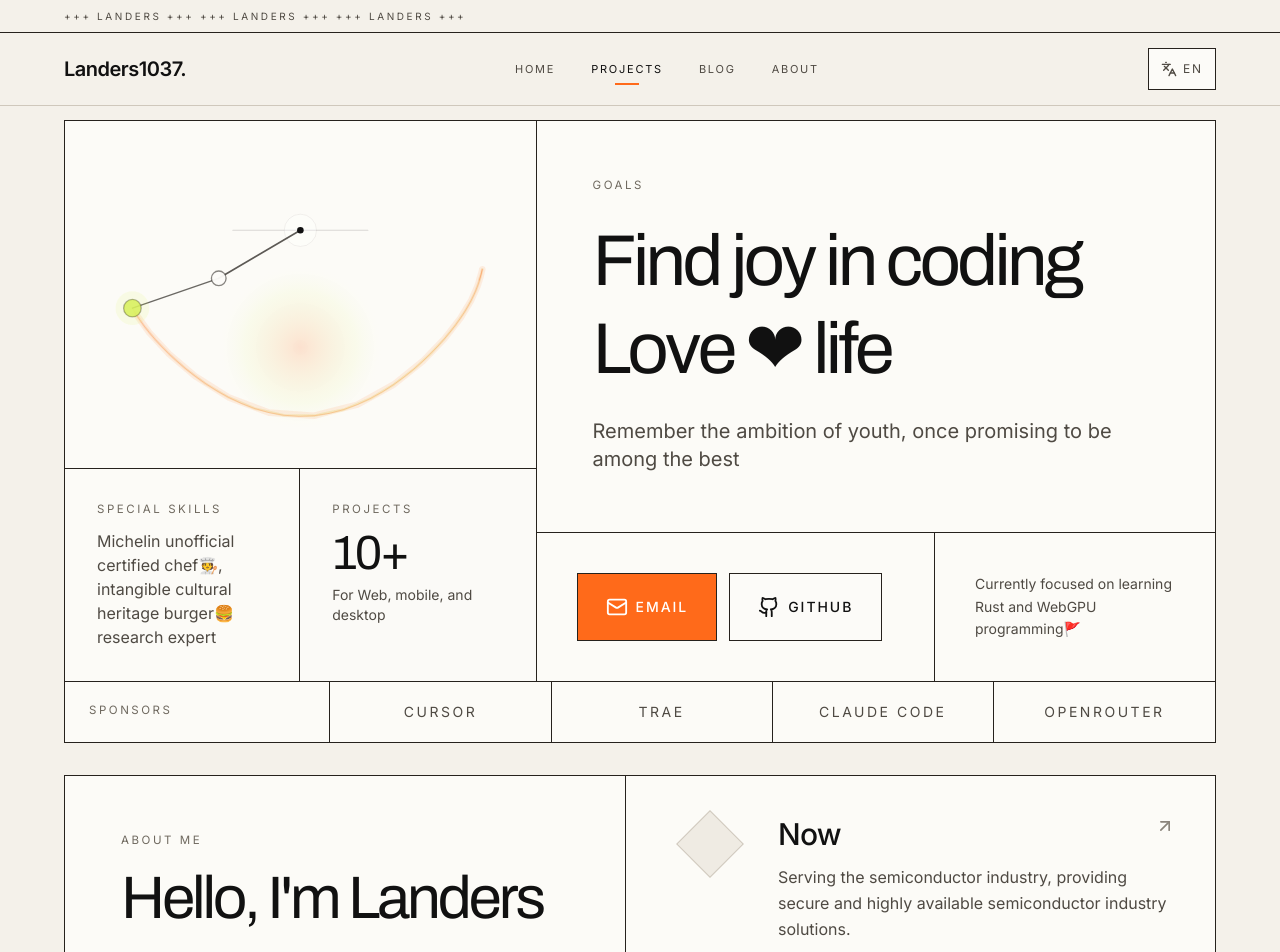
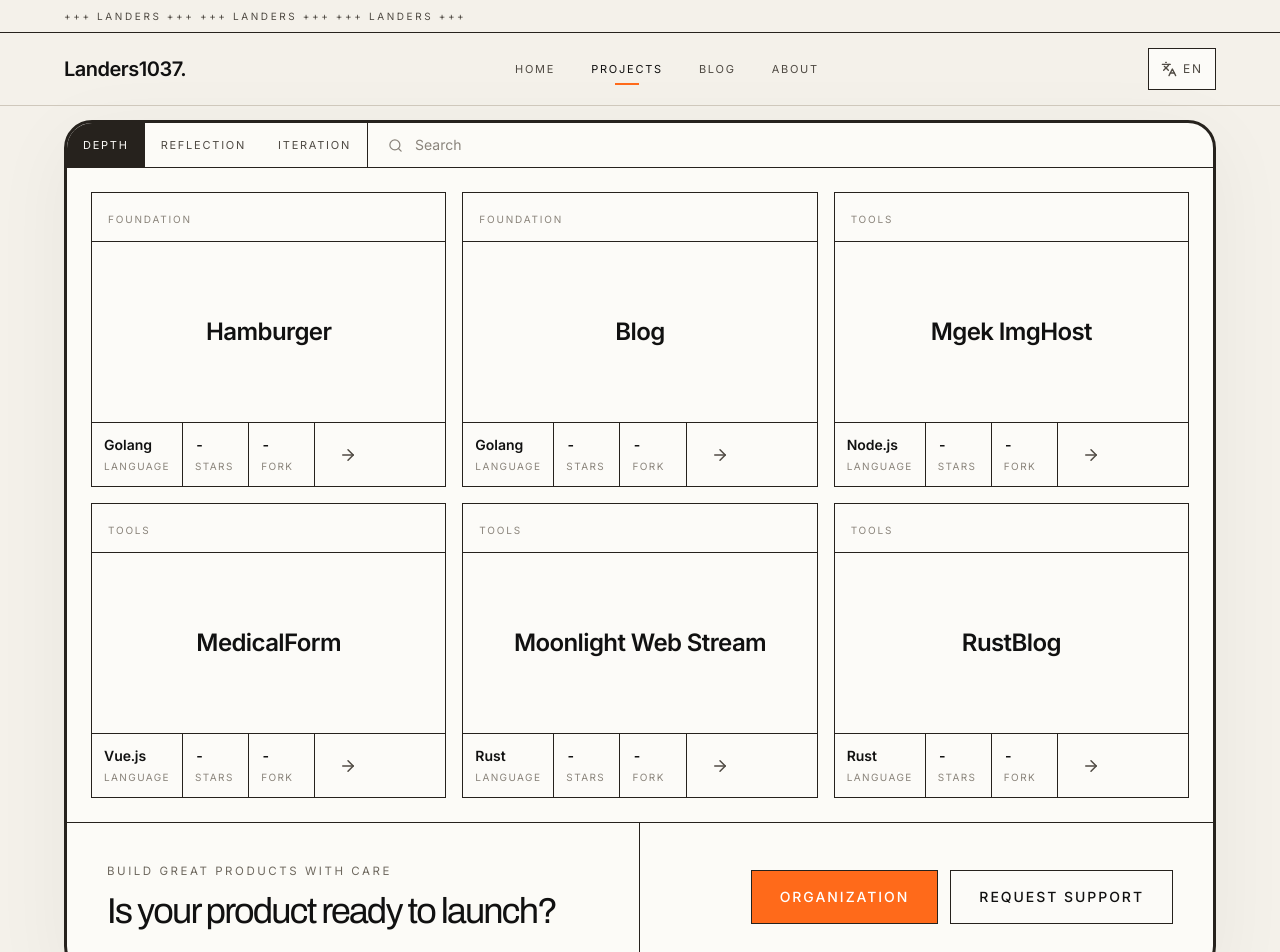
Before and after one commit to JJApplication/HomelandV2, a React (Vite) app: page /projects in a window 1280 px wide. Shown: the top 952 px of the page. Built offline with nearby package versions, Linux system fonts and the light colour scheme.

Commit message:
feat: add projects page

```diff
--- a/src/App.jsx
+++ b/src/App.jsx
@@ -25,7 +25,7 @@ export default function App() {
         <main className="flex-1">
           <Routes>
             <Route path="/" element={<Home />} />
-            {/* <Route path="/projects" element={<Projects />} /> */}
+            <Route path="/projects" element={<Projects />} />
             <Route path="/blog" element={<ExternalRedirect />} />
             <Route path="/about" element={<About />} />
             <Route path="*" element={<Home />} />
--- a/src/constants.js
+++ b/src/constants.js
@@ -1,6 +1,8 @@
 export const EMAIL = 'mail@renj.io'
 export const GITHUB = 'https://github.com/Landers1037'
 export const BLOG = 'https://blog.renj.io'
+export const ORGANIZATION = 'https://github.com/JJApplication'
+export const SUPPORT = 'https://github.com/landers1037'
 
 export const FRIENDLY_LINKS = [
   { id: 'github', href: GITHUB },
--- a/src/i18n/en.json
+++ b/src/i18n/en.json
@@ -13,7 +13,7 @@
     "titleBottom": "Love ❤ life",
     "subtitle": "Remember the ambition of youth, once promising to be among the best",
     "scrollHint": "Keep scrolling",
-    "visualLabel": "Special skills",
+    "visualLabel": "Signature skills",
     "visualDescription": "Michelin unofficial certified chef🧑‍🍳, intangible cultural heritage burger🍔 research expert",
     "metricLabel": "Projects",
     "metricValue": "10+",
@@ -24,7 +24,7 @@
     "contact": "Contact me",
     "github": "GitHub",
     "email": "Email",
-    "letsWork": "Ready to talk",
+    "letsWork": "Ready to connect",
     "yourProject": "Feel free to reach out for any technical discussions."
   },
   "blog": {
@@ -47,7 +47,7 @@
     "visionBody": "Keep honing the intersection of design sensibility and engineering capability, creating product pages and content systems that balance aesthetics, maintainability, and genuine user experience.",
     "ctaLabel": "Thanks for visiting",
     "ctaTitle": "Remember the ambition of youth, once promising to be among the best",
-    "developedWith": "Developed with ❤️ by GPT-5.4",
+    "developedWith": "Developed in collaboration with GPT-5.4 ❤",
     "principles": {
       "items": [
         {
@@ -139,18 +139,14 @@
     ]
   },
   "projects": {
-    "eyebrow": "Portfolio",
-    "applyNow": "Apply now",
-    "sideLabel": "Project incubation",
-    "sideBody": "Refer to the second design draft, changed to a brighter project display structure more like a portfolio archive page.",
-    "countLabel": "Project count",
-    "filters": ["All", "Incubation", "Acceleration", "Investment"],
+    "filters": ["Depth", "Reflection", "Iteration"],
     "searchPlaceholder": "Search",
-    "footerLabel": "Ready to connect",
+    "footerLabel": "Build great products with care",
     "footerTitle": "Is your product ready to launch?",
-    "primaryAction": "Apply for incubation",
-    "secondaryAction": "Apply for funding",
-    "statLabels": ["Funds", "Growth", "ROI", "Partners"]
+    "primaryAction": "Organization",
+    "secondaryAction": "Request support",
+    "statLabels": ["Language", "Stars", "Fork"],
+    "openProjectLink": "Visit {{name}} (opens in new tab)"
   },
   "footer": {
     "copyright": "© 2026 Renj.io. All rights reserved.",
--- a/src/i18n/ja.json
+++ b/src/i18n/ja.json
@@ -9,16 +9,16 @@
   "hero": {
     "slogan": "人生を楽しむ",
     "eyebrow": "目標",
-    "titleTop": "コーディング中找到乐趣",
-    "titleBottom": " жизнь❤ жизнь",
-    "subtitle": "若くして大志を抱き、かつて常に 최고의顶尖でありたいと望んでいた",
+    "titleTop": "コーディングに楽しみを見つける",
+    "titleBottom": "人生を愛する❤",
+    "subtitle": "少年の大志を忘れるなかれ。かつて世の第一流と誓ったのだから",
     "scrollHint": "スクロールを続けよう",
-    "visualLabel": "特出したスキル",
-    "visualDescription": "ミシュラン非公式認定シェフ、文化的遺産バーガー研究専門家",
+    "visualLabel": "専属スキル",
+    "visualDescription": "ミシュラン非公式認定シェフ🧑‍🍳、無形文化遺産バーガー🍔研究のエキスパート",
     "metricLabel": "プロジェクト数",
     "metricValue": "10+",
     "metricDescription": "Web、モバイル、デスクトップに対応",
-    "availability": "現在RustとWebGPUプログラミングの学習に力を入れている"
+    "availability": "現在は Rust と WebGPU プログラミングの学習に取り組んでいます🚩"
   },
   "cta": {
     "contact": "連絡する",
@@ -40,33 +40,33 @@
     "heroTitle": "心を込めてプロジェクトを構築し、アイデアを現実に",
     "subtitle": "コード、構造、視覚を通じて、抽象的なアイデアを触れるデジタル体験に変えていきます。",
     "ambitionTitle": "コーディングだけでなく、自分が好きなことをしたい。",
-    "ambitionBody": "機能が完成するかどうかは気になるが、情報がどう理解されるか、操作が自然か、面に秩序があるか、そしてプロダクトが時間とともに成長し続けられ是否能。私が書いたすべてのコードが私の考えを表現し、他の人々がより良い体験能够得到になることを望んでいる。",
+    "ambitionBody": "気になるのは機能が動くだけではなく、情報がどう理解されるか、操作が自然か、画面に秩序があるか、そしてプロダクトが時間とともに育ち続けられるかどうか。私が書く一行一行のコードが、自分の考えを表し、誰かの体験を少しでも良くできるようにしたい。",
     "originLabel": "Coding の原点",
     "originBody": "コードを書き始めたのは、アイデアをすぐに形にできるからだ。思考、ロジック、画面は、構築と調整を通じて徐々に形作られていく。この無から有を生み出すプロセスが、私の情熱を維持させている。",
     "visionLabel": "長期ビジョン",
     "visionBody": "デザイン感とエンジニアリング能力の交差点において、審美眼と保守性そして実際の体験を備えたプロダクトページとコンテンツシステムを構築していく。",
     "ctaLabel": "訪問ありがとうございます",
-    "ctaTitle": "若くして大志を抱き、かつて常に 최고의顶尖でありたいと望んでいた",
-    "developedWith": "GPT-5.4と協力して開発",
+    "ctaTitle": "少年の大志を忘れるなかれ。かつて世の第一流と誓ったのだから",
+    "developedWith": "GPT-5.4 との協働で開発 ❤",
     "principles": {
       "items": [
         {
           "id": "direction",
           "label": "原則 1",
           "title": "装飾より先に方向性",
-          "body": "まず目標、物語、情��階層を明確にしてから画面の詳細を決定し、デザインが表現に仕えるようにする。"
+          "body": "まず目標、物語、情報の階層を明確にしてから画面の詳細を決め、デザインが表現に仕えるようにする。"
         },
         {
           "id": "craft",
           "label": "原則 2",
           "title": "コードも作品の一部",
-          "body": "保守可能で清晰、进化する実装方式は、プロダクトの後の反復効率と体験安定性に直接影响する。"
+          "body": "保守しやすく、明快で、時間とともに進化する実装は、その後の改善の速さと体験の安定に直結する。"
         },
         {
           "id": "continuity",
           "label": "原則 3",
           "title": "継続的反復は一度の完成より重要",
-          "body": "長期主義を信じ、細部とコンテンツリズムを絶えず修正することで、网站が徐々に自分の識別度を持つようになると信じている。"
+          "body": "長期的な視点を信じ、細部とコンテンツのリズムを磨き続けることで、サイトが少しずつ自分らしい輪郭を持つようになると考えている。"
         }
       ]
     },
@@ -78,39 +78,39 @@
         {
           "label": "コード協力",
           "title": "GitHub",
-          "body": "プロジェクトを記録し、コードを沈殿することは、継続的な学習と優れた実践を観察するための重要な入り口である。",
-          "link": "https://github.come"
+          "body": "プロジェクトを記録しコードを積み重ねる場であり、継続的に学び、良い実践を観察するための大切な入り口でもある。",
+          "link": "https://github.com"
         },
         {
           "label": "UI の基盤",
           "title": "React",
-          "body": "コンポーネント、状態、画面構造を整理するために使い、やり取りをより組み合わせ可能で保守容易にする。",
-          "link": "https://reactjs.ore"
+          "body": "コンポーネント、状態、ページ構造を整理し、やり取りの表現を組み立てやすく、保守しやすくするために使っている。",
+          "link": "https://reactjs.org"
         },
         {
           "label": "スキル拡張",
           "title": "Skills",
-          "body": "AI時代、Agentの第二大脳、私がエンジニアリング設計をより効率的に行えるようになる。",
-          "link": "https://skills.che"
+          "body": "AI 時代におけるエージェントの第二の脳として、エンジニアリング設計をより効率よく進めるのに役立っている。",
+          "link": "https://skills.sh"
         },
         {
           "label": "ナレッジコミュニティ",
           "title": "掘金",
-          "body": "プロフェッショナルな技術コミュニティ、学习、分享、成長を助けてくれる。",
-          "link": "https://juejin.cne"
+          "body": "学び、共有し、成長できるプロフェッショナルな技術コミュニティ。",
+          "link": "https://juejin.cn"
         }
       ]
     },
     "stack": {
       "label": "技術スタック",
       "title": "現在よく使っているプロジェクト技術スタック。",
-      "subtitle": "学习中不断成長。",
+      "subtitle": "学びながら成長している。",
       "items": ["React", "Golang", "JavaScript", "Rust", "Python"]
     }
   },
   "home": {
     "partnersLabel": "協賛者",
-    "statement": "你好、Landersです",
+    "statement": "こんにちは、Landersです",
     "statementBody": "プログラミング、美食、料理、映画、ビデオゲームが好き。 —— 华中科技大学卒業",
     "servicesLabel": "自己紹介",
     "footerNote": "Pinterestからインスピレーション",
@@ -118,12 +118,12 @@
     "services": [
       {
         "title": "現在",
-        "description": "半导体産業向け、安全で高可用な半导体産業ソリューションを提供している。",
-        "link": "人民币"
+        "description": "半導体産業に向け、安全で高可用な半導体産業向けソリューションを提供している。",
+        "link": "$$"
       },
       {
         "title": "2024",
-        "description": "計算製品ライン要件設計ツールの要件設計、團隊管理、使用促進を担当。",
+        "description": "計算製品ライン向け要件設計ツールの要件設計、チームマネジメント、利用促進を担当。",
         "link": "Huawei Technologies"
       },
       {
@@ -133,28 +133,24 @@
       },
       {
         "title": "2020 - 2023",
-        "description": "通信事業者向けに、通信事業者管理プラットフォームのUI/UX设计与コンテナ化されたミドルウェア開発を提供している。",
+        "description": "通信キャリア向けに、キャリア管理プラットフォームの UI/UX 設計とコンテナ化ミドルウェア開発を提供している。",
         "link": "Huawei Technologies"
       }
     ]
   },
   "projects": {
-    "eyebrow": "ポートフォリオ",
-    "applyNow": "今すぐ申請",
-    "sideLabel": "プロジェクト孵化",
-    "sideBody": "2枚目の設計原稿を参照し、ポートフォリオアーカイブページのような明るいプロジェクト展示構造に変更。",
-    "countLabel": "プロジェクト数",
-    "filters": ["すべて", "孵化", "アクセラレーション", "投資"],
+    "filters": ["蓄積", "思考", "反復"],
     "searchPlaceholder": "検索",
-    "footerLabel": "話す準備ができた",
-    "footerTitle": "あなたのプロダクトは起動の準備ができたか？",
-    "primaryAction": "孵化を申請",
-    "secondaryAction": "資金支援を申請",
-    "statLabels": ["資金", "成長", "ROI", "提携"]
+    "footerLabel": "丁寧に、良いプロダクトをつくる",
+    "footerTitle": "あなたのプロダクトは、始動の準備ができていますか？",
+    "primaryAction": "組織",
+    "secondaryAction": "サポートを申し込む",
+    "statLabels": ["言語", "スター", "Fork"],
+    "openProjectLink": "{{name}} を開く（新しいタブ）"
   },
   "footer": {
     "copyright": "© 2026 Renj.io. 全著作権所有。",
-    "tagline": "心を込めて構築。",
+    "tagline": "心を込めてつくる。",
     "description": "Talk is cheap, show me the code.",
     "availability": "心を込めてプロジェクトを構築し、アイデアを現実に。"
   },
--- a/src/i18n/zh.json
+++ b/src/i18n/zh.json
@@ -139,18 +139,14 @@
     ]
   },
   "projects": {
-    "eyebrow": "作品页",
-    "applyNow": "立即申请",
-    "sideLabel": "项目孵化",
-    "sideBody": "参考第二张设计稿，改成更像作品归档页的亮色项目展示结构。",
-    "countLabel": "项目数",
-    "filters": ["全部", "孵化", "加速", "投资"],
+    "filters": ["沉淀", "思考", "迭代"],
     "searchPlaceholder": "搜索",
-    "footerLabel": "准备好沟通",
+    "footerLabel": "用心做出好的产品",
     "footerTitle": "你的产品准备启动了吗？",
-    "primaryAction": "申请孵化",
-    "secondaryAction": "申请资金支持",
-    "statLabels": ["资金", "增长", "回报", "合作"]
+    "primaryAction": "组织",
+    "secondaryAction": "申请支持",
+    "statLabels": ["语言", "星标", "Fork"],
+    "openProjectLink": "访问 {{name}}（新标签页打开）"
   },
   "footer": {
     "copyright": "© 2026 Renj.io. 保留所有权利。",
--- a/src/pages/Projects.jsx
+++ b/src/pages/Projects.jsx
@@ -1,6 +1,7 @@
 import { useTranslation } from 'react-i18next'
 import { ArrowRight, Search } from 'lucide-react'
 import Button from '../components/Button'
+import { ORGANIZATION, SUPPORT } from '../constants'
 
 const FEATURED_PROJECT = {
   title: 'GT Protocol',
@@ -18,39 +19,45 @@ const FEATURED_PROJECT = {
 const PROJECTS = [
   {
     id: 'p1',
-    category: 'Incubation',
-    name: 'Solidus AI Tech',
-    stats: ['4.4M', '700%', '41x', '84'],
+    category: 'Foundation',
+    name: 'Hamburger',
+    stats: ['Golang', '-', '-'],
+    link: 'https://github.com/JJApplication/hamburger',
   },
   {
     id: 'p2',
-    category: 'Acceleration',
-    name: 'Cookie3',
-    stats: ['6.2M', '1000%', '9x', '92'],
+    category: 'Foundation',
+    name: 'Blog',
+    stats: ['Golang', '-', '-'],
+    link: 'https://github.com/JJApplication/blog',
   },
   {
     id: 'p3',
-    category: 'Acceleration',
-    name: 'Engines Of Fury',
-    stats: ['5.7M', '2000%', '9x', '57'],
+    category: 'Tools',
+    name: 'Mgek ImgHost',
+    stats: ['Node.js', '-', '-'],
+    link: 'https://github.com/landers1037/mgekimghost',
   },
   {
     id: 'p4',
-    category: 'Incubation',
-    name: 'Omnia',
-    stats: ['5.3M', '2000%', 'TBA', '72'],
+    category: 'Tools',
+    name: 'MedicalForm',
+    stats: ['Vue.js', '-', '-'],
+    link: 'https://github.com/landers1037/medicalform',
   },
   {
     id: 'p5',
-    category: 'Incubation',
-    name: 'DexCheck',
-    stats: ['2.1M', '800%', '18x', '65'],
+    category: 'Tools',
+    name: 'Moonlight Web Stream',
+    stats: ['Rust', '-', '-'],
+    link: 'https://github.com/landers1037/moonlight-web-stream',
   },
   {
     id: 'p6',
-    category: 'Incubation',
-    name: 'Shieldeum',
-    stats: ['2.2M', '1000%', 'TBA', '30'],
+    category: 'Tools',
+    name: 'RustBlog',
+    stats: ['Rust', '-', '-'],
+    link: 'https://github.com/JJApplication/rustblog',
   },
 ]
 
@@ -62,67 +69,6 @@ export default function Projects() {
   return (
     <section className="container-content pt-[120px] pb-20">
       <div className="paper-panel border-[3px] border-border rounded-[28px] overflow-hidden shadow-[0_18px_80px_rgba(17,17,17,0.05)]">
-        <div className="grid lg:grid-cols-[220px_1fr] border-b border-border">
-          <div className="p-6 md:p-8 border-b lg:border-b-0 lg:border-r border-border">
-            <p className="section-label mb-4">{t('projects.sideLabel')}</p>
-            <p className="max-w-[140px] text-sm leading-relaxed text-text-secondary">
-              {t('projects.sideBody')}
-            </p>
-            <div className="mt-8">
-              <p className="section-label mb-2">{t('projects.countLabel')}</p>
-              <p className="display-title text-3xl">{String(PROJECTS.length + 1).padStart(2, '0')}</p>
-            </div>
-          </div>
-
-          <div>
-            <div className="p-6 md:p-8 lg:p-10 border-b border-border">
-              <div className="flex items-center justify-between gap-4">
-                <p className="section-label">{t('projects.eyebrow')}</p>
-                <Button variant="primary" size="sm">
-                  {t('projects.applyNow')}
-                </Button>
-              </div>
-              <h1 className="display-title mt-4 text-[3.4rem] sm:text-[4.8rem] lg:text-[6.6rem] leading-[0.88] tracking-[-0.08em]">
-                PORT_FOLIO
-              </h1>
-            </div>
-
-            <div className="grid lg:grid-cols-[180px_1fr]">
-              <div className="hidden lg:flex items-center justify-center border-r border-border bg-bg-tertiary/45">
-                <div className="h-20 w-20 rotate-45 border border-border-subtle bg-bg-secondary" />
-              </div>
-              <article className="grid md:grid-cols-[1.15fr_0.85fr]">
-                <div className="p-6 md:p-8 border-b md:border-b-0 md:border-r border-border">
-                  <div className="inline-flex px-2 py-1 border border-border bg-accent text-white text-[10px] uppercase tracking-[0.18em]">
-                    {FEATURED_PROJECT.category}
-                  </div>
-                  <h2 className="mt-6 text-3xl md:text-4xl font-semibold tracking-tight">
-                    {FEATURED_PROJECT.title}
-                  </h2>
-                  <p className="mt-4 max-w-xl text-text-secondary leading-relaxed">
-                    {FEATURED_PROJECT.description}
-                  </p>
-                </div>
-                <div className="grid grid-cols-2">
-                  {FEATURED_PROJECT.stats.map((stat, index) => (
-                    <div
-                      key={stat.label}
-                      className={`p-6 border-border ${
-                        index % 2 === 0 ? 'border-r' : ''
-                      } ${index < 2 ? 'border-b' : ''}`}
-                    >
-                      <p className="text-2xl font-semibold tabular-nums">{stat.value}</p>
-                      <p className="mt-2 text-[11px] uppercase tracking-[0.16em] text-text-muted">
-                        {stat.label}
-                      </p>
-                    </div>
-                  ))}
-                </div>
-              </article>
-            </div>
-          </div>
-        </div>
-
         <div className="grid md:grid-cols-[auto_1fr] border-b border-border">
           <div className="flex flex-wrap border-b md:border-b-0 md:border-r border-border">
             {filters.map((filter, index) => (
@@ -160,7 +106,7 @@ export default function Projects() {
                 <div className="grid place-items-center px-6 py-14 min-h-[180px]">
                   <h3 className="text-2xl text-center font-semibold tracking-tight">{project.name}</h3>
                 </div>
-                <div className="grid grid-cols-[repeat(4,1fr)_56px] border-t border-border">
+                <div className="grid grid-cols-[repeat(4,1fr)_64px] border-t border-border">
                   {project.stats.map((value, statIndex) => (
                     <div key={`${project.id}-${statIndex}`} className="p-3 border-r border-border">
                       <p className="text-sm font-semibold tabular-nums">{value}</p>
@@ -170,10 +116,15 @@ export default function Projects() {
                     </div>
                   ))}
                   <div className="grid place-items-center">
-                    <ArrowRight
-                      size={18}
-                      className="text-text-secondary transition-transform group-hover:translate-x-1 group-hover:text-accent"
-                    />
+                    <a
+                      href={project.link}
+                      target="_blank"
+                      rel="noopener noreferrer"
+                      aria-label={t('projects.openProjectLink', { name: project.name })}
+                      className="grid place-items-center min-h-[44px] min-w-[44px] cursor-pointer text-text-secondary transition-transform group-hover:translate-x-1 group-hover:text-accent hover:text-accent focus-visible:outline-none focus-visible:ring-2 focus-visible:ring-accent focus-visible:ring-offset-2 focus-visible:ring-offset-bg-secondary rounded-sm"
+                    >
+                      <ArrowRight size={18} aria-hidden />
+                    </a>
                   </div>
                 </div>
               </article>
@@ -189,10 +140,24 @@ export default function Projects() {
             </h2>
           </div>
           <div className="p-8 md:p-10 flex flex-col sm:flex-row gap-3 items-start md:items-center md:justify-end">
-            <Button variant="primary" size="lg">
+            <Button
+              as="a"
+              href={ORGANIZATION}
+              target="_blank"
+              rel="noopener noreferrer"
+              variant="primary"
+              size="lg"
+            >
               {t('projects.primaryAction')}
             </Button>
-            <Button variant="secondary" size="lg">
+            <Button
+              as="a"
+              href={SUPPORT}
+              target="_blank"
+              rel="noopener noreferrer"
+              variant="secondary"
+              size="lg"
+            >
               {t('projects.secondaryAction')}
             </Button>
           </div>
```
